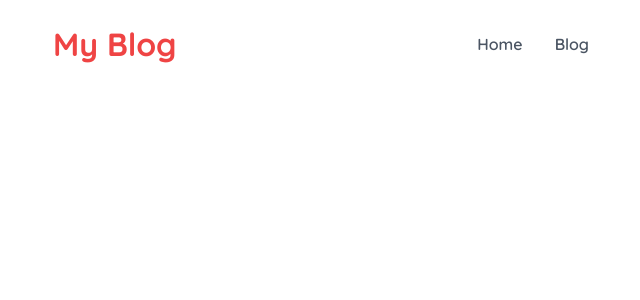
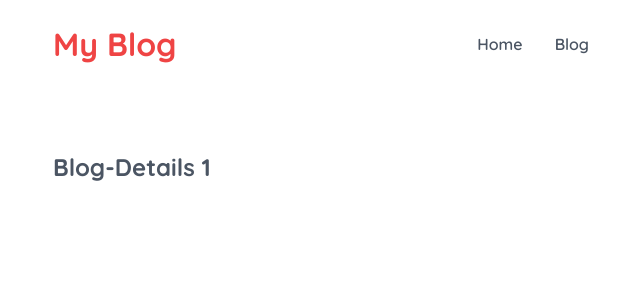
Before and after one commit to prajapati-priyanka/learning-react, a React (Create React App) app in the folder myapp/: page /blogs/1 in a window 1280 px wide. Shown: the top 300 px of the page, without its empty margins (311-951 px from the left). Built offline with nearby package versions, Linux system fonts and the light colour scheme.

Commit message:
blogdetails page routing

```diff
--- a/myapp/src/App.js
+++ b/myapp/src/App.js
@@ -2,6 +2,7 @@ import Navbar from "./Navbar";
 import Home from "./Home";
 import { BrowserRouter as Router, Route, Switch } from "react-router-dom";
 import Create from "./Create";
+import BlogDetails from "./BlogDetails";
 
 function App() {
   return (
@@ -17,6 +18,9 @@ function App() {
             <Route path="/create">
               <Create />
             </Route>
+            <Route path="/blogs/:id">
+              <BlogDetails />
+            </Route>
           </Switch>
         </div>
       </div>
--- a/myapp/src/Bloglist.js
+++ b/myapp/src/Bloglist.js
@@ -1,3 +1,4 @@
+import {Link} from "react-router-dom";
 function Bloglist({blogs}) {
 //   const blogs = props.blogs;
 
@@ -5,8 +6,10 @@ function Bloglist({blogs}) {
     <div className="blog-list">
       {blogs.map((item) => (
         <div className="blog-preview" key={item.id}>
+         <Link to= {`/blogs/${item.id}`}>
           <h2>{item.title}</h2>
           <p>Written by {item.author}</p>
+          </Link>
         </div>
       ))}
     </div>
```
